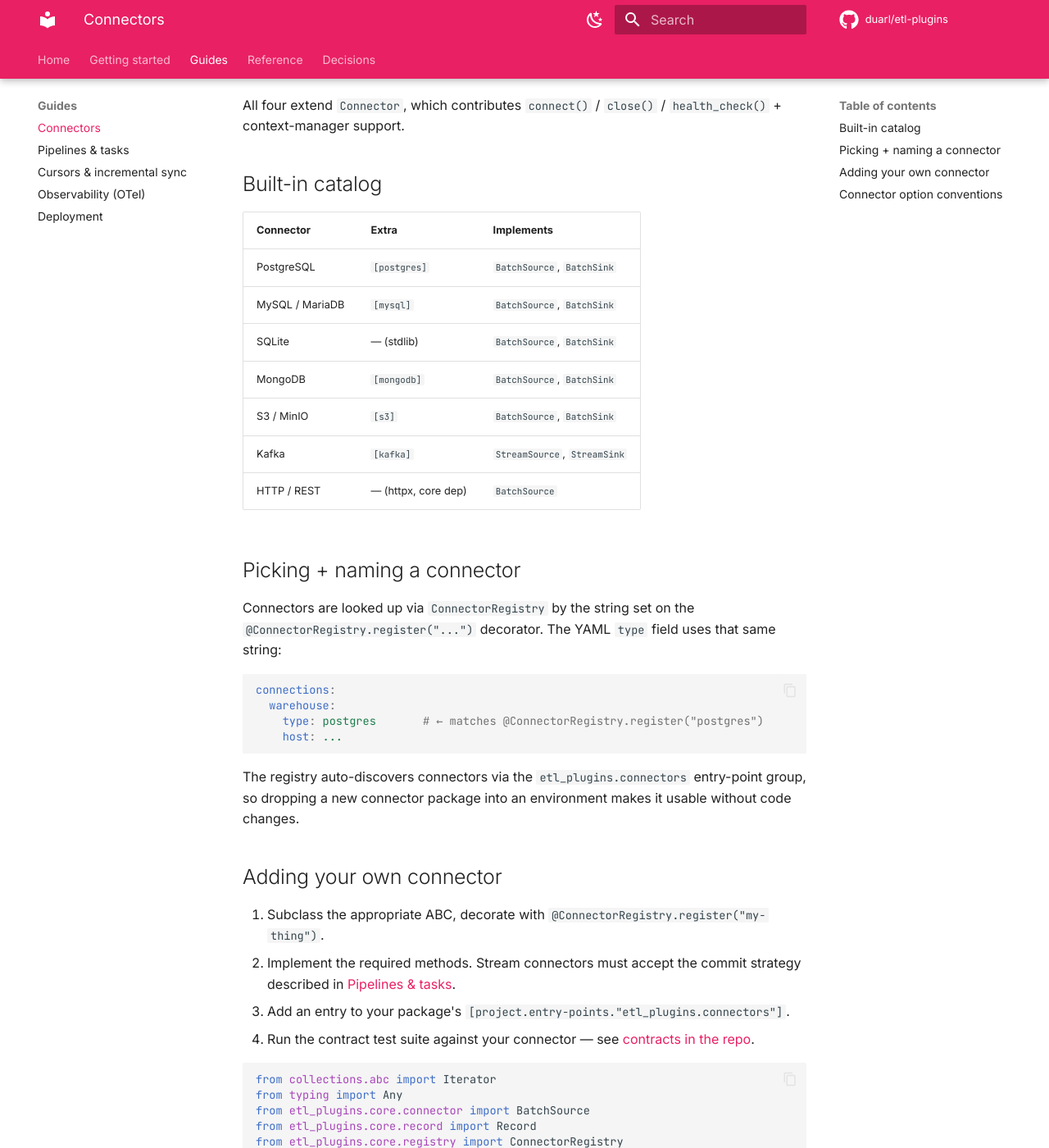
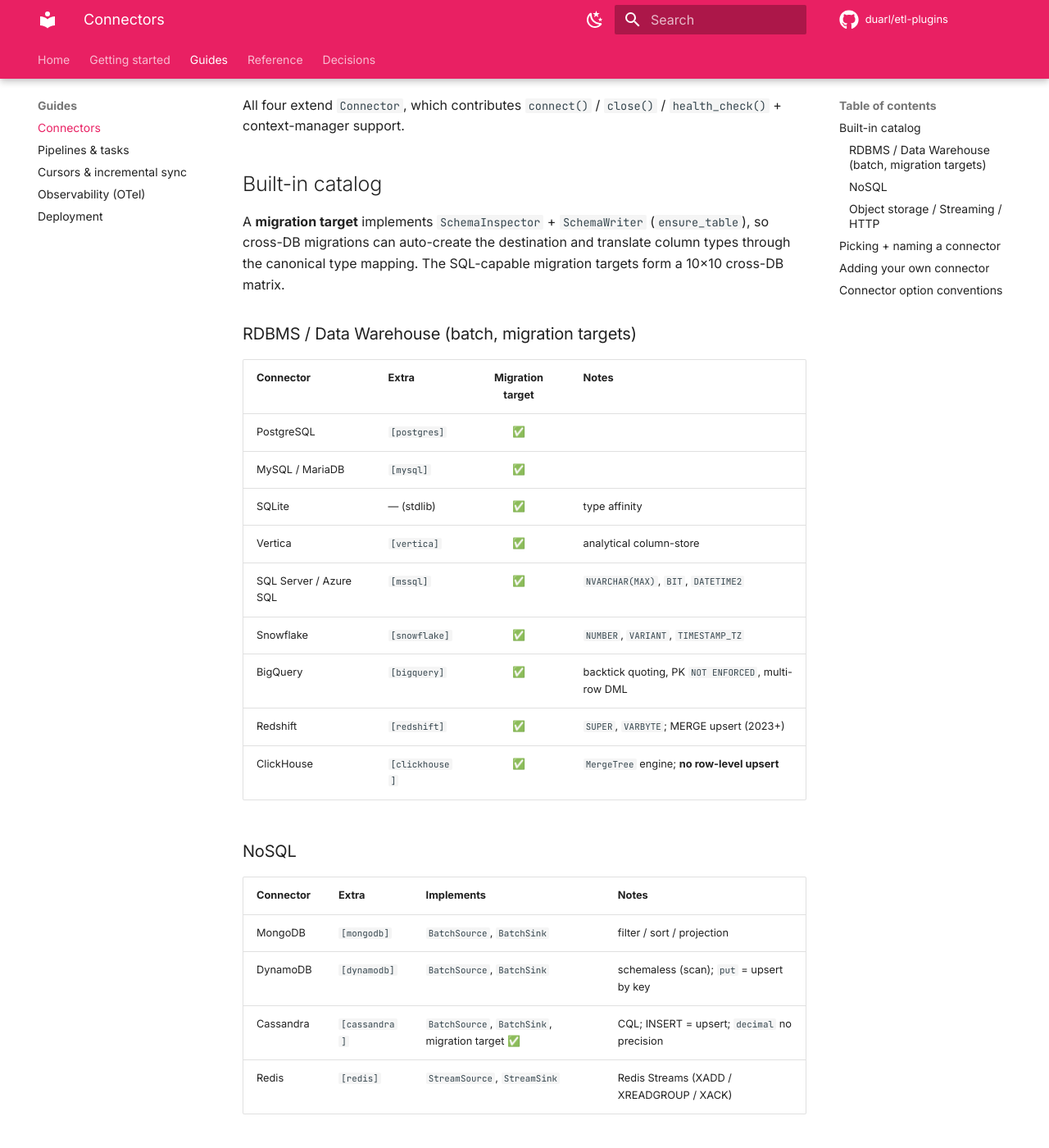
Before and after one commit to genebir/anyduct, an MkDocs documentation site: the page built from docs/guides/connectors.md, in a window 1280 px wide and 1400 px high, scrolled down 500 px. Shown: the whole window at 82% size. Built offline with MkDocs 1.6.1 and Material for MkDocs 9.7.7, drawn with Linux system fonts in a browser that asks for light colours; comment, search, counter and statistics services are not loaded; some of the changed text lies outside the part shown.

Commit message:
docs: connectors 가이드 카탈로그 최신화 — 신규 10종 + 능력 매트릭스 [Phase AGR]
guides/connectors.md 빌트인 카탈로그가 7종에서 멈춰 있던 것을 현재 전체
세트로 갱신 + RDBMS/DW·NoSQL·스트리밍/오브젝트 3개 표로 재구성. 마이그레이션
대상(SchemaWriter) 표기 + 각 커넥터 특이점(Snowflake VARIANT, BigQuery PK
NOT ENFORCED, ClickHouse no-upsert, DynamoDB schemaless, SQS commit=delete
등). 10×10 cross-DB 매트릭스 설명 추가. 코드 변화 0.

Co-Authored-By: Claude Opus 4.8 (1M context) <noreply@anthropic.com>

```diff
--- a/docs/guides/connectors.md
+++ b/docs/guides/connectors.md
@@ -15,15 +15,43 @@ All four extend `Connector`, which contributes `connect()` /
 
 ## Built-in catalog
 
-| Connector | Extra | Implements |
-|-----------|-------|------------|
-| PostgreSQL | `[postgres]` | `BatchSource`, `BatchSink` |
-| MySQL / MariaDB | `[mysql]` | `BatchSource`, `BatchSink` |
-| SQLite | — (stdlib) | `BatchSource`, `BatchSink` |
-| MongoDB | `[mongodb]` | `BatchSource`, `BatchSink` |
-| S3 / MinIO | `[s3]` | `BatchSource`, `BatchSink` |
-| Kafka | `[kafka]` | `StreamSource`, `StreamSink` |
-| HTTP / REST | — (httpx, core dep) | `BatchSource` |
+A **migration target** implements `SchemaInspector` + `SchemaWriter`
+(`ensure_table`), so cross-DB migrations can auto-create the destination
+and translate column types through the canonical type mapping. The
+SQL-capable migration targets form a 10×10 cross-DB matrix.
+
+### RDBMS / Data Warehouse (batch, migration targets)
+
+| Connector | Extra | Migration target | Notes |
+|-----------|-------|:---:|-------|
+| PostgreSQL | `[postgres]` | ✅ | |
+| MySQL / MariaDB | `[mysql]` | ✅ | |
+| SQLite | — (stdlib) | ✅ | type affinity |
+| Vertica | `[vertica]` | ✅ | analytical column-store |
+| SQL Server / Azure SQL | `[mssql]` | ✅ | `NVARCHAR(MAX)`, `BIT`, `DATETIME2` |
+| Snowflake | `[snowflake]` | ✅ | `NUMBER`, `VARIANT`, `TIMESTAMP_TZ` |
+| BigQuery | `[bigquery]` | ✅ | backtick quoting, PK `NOT ENFORCED`, multi-row DML |
+| Redshift | `[redshift]` | ✅ | `SUPER`, `VARBYTE`; MERGE upsert (2023+) |
+| ClickHouse | `[clickhouse]` | ✅ | `MergeTree` engine; **no row-level upsert** |
+
+### NoSQL
+
+| Connector | Extra | Implements | Notes |
+|-----------|-------|------------|-------|
+| MongoDB | `[mongodb]` | `BatchSource`, `BatchSink` | filter / sort / projection |
+| DynamoDB | `[dynamodb]` | `BatchSource`, `BatchSink` | schemaless (scan); `put` = upsert by key |
+| Cassandra | `[cassandra]` | `BatchSource`, `BatchSink`, migration target ✅ | CQL; INSERT = upsert; `decimal` no precision |
+| Redis | `[redis]` | `StreamSource`, `StreamSink` | Redis Streams (XADD / XREADGROUP / XACK) |
+
+### Object storage / Streaming / HTTP
+
+| Connector | Extra | Implements | Notes |
+|-----------|-------|------------|-------|
+| S3 / MinIO | `[s3]` | `BatchSource`, `BatchSink` | parquet / csv / jsonl |
+| Kafka | `[kafka]` | `StreamSource`, `StreamSink` | aiokafka; offset commit |
+| Kinesis | `[kinesis]` | `StreamSource`, `StreamSink` | boto3; shard polling; commit no-op |
+| SQS | `[sqs]` | `StreamSource`, `StreamSink` | boto3; commit = message delete (ack) |
+| HTTP / REST | — (httpx, core dep) | `BatchSource` | paginated GET |
 
 ## Picking + naming a connector
 
```
